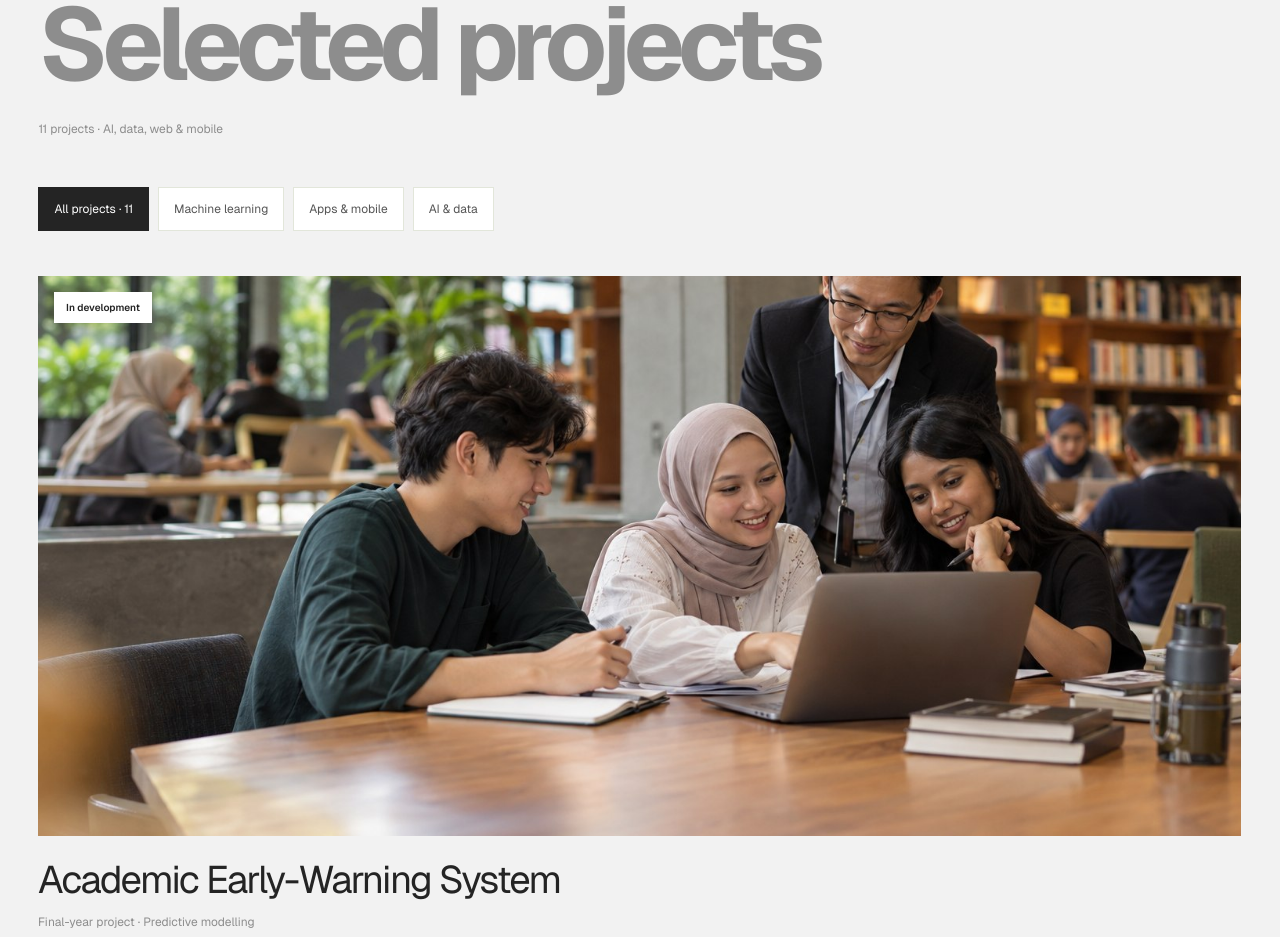
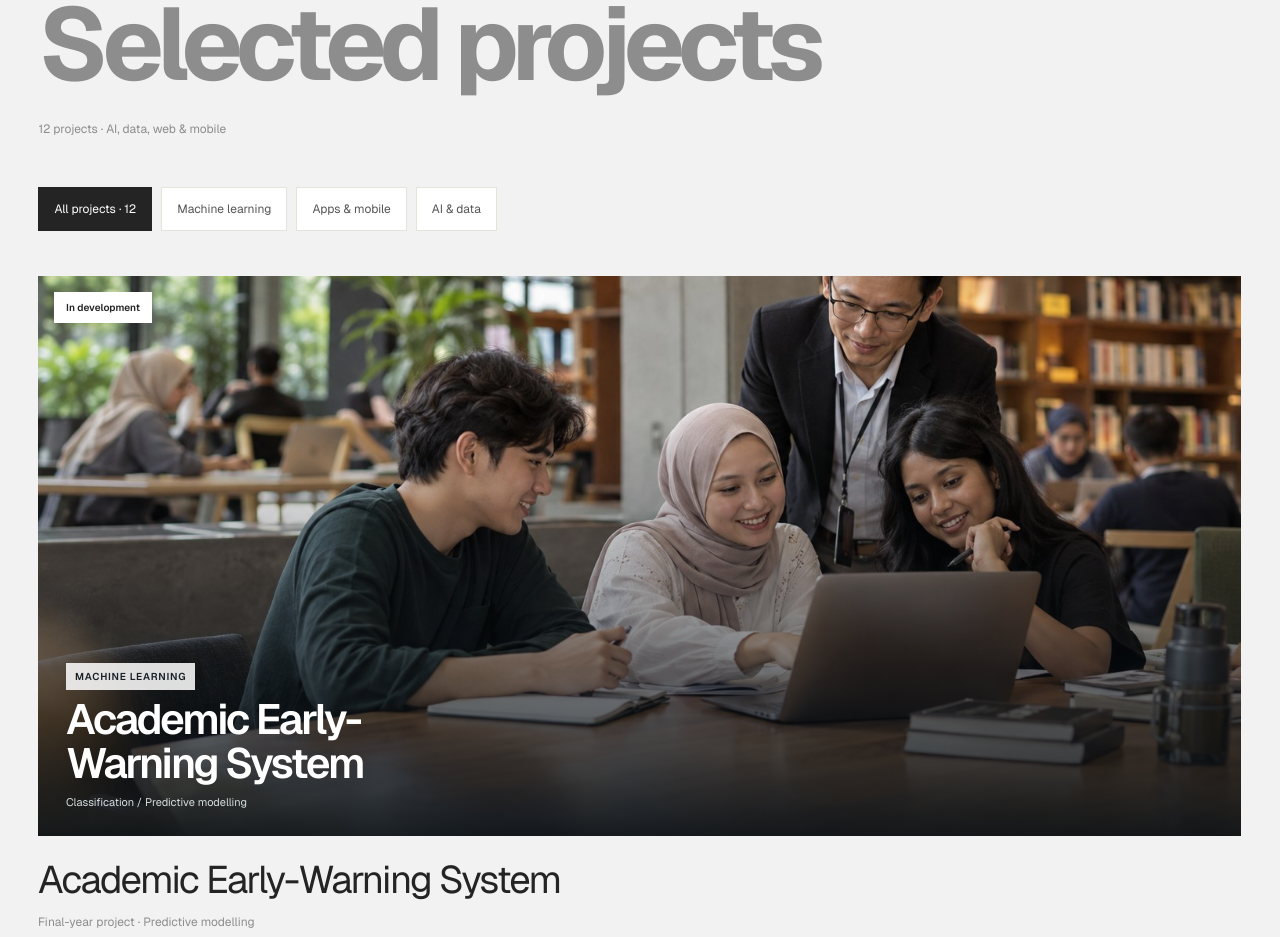
Before and after one commit to mohamadammar21-0518/my_portfolio, a React (Vite) app: page / in a window 1280 px wide. Shown: the part 1860-2797 px from the top of the page. Built offline with nearby package versions, Linux system fonts and the light colour scheme.

Commit message:
Refine portfolio content and project covers

```diff
--- a/src/App.tsx
+++ b/src/App.tsx
@@ -165,7 +165,7 @@ export default function App() {
       <section id="home" ref={hero}><EditorialHero /></section>
       <section id="introduction" className="reference-intro section">
         <div className="reference-label"><span>01</span><span>/introduction</span></div>
-        <Reveal><h2 className="intro-statement">Curious about data.<br /><span>Focused on making it useful.</span></h2></Reveal>
+        <Reveal><h2 className="intro-statement">Mohamad Ammar.<br /><span>Data Science, AI &amp; Software Development.</span></h2></Reveal>
         <div className="intro-grid">
           <img src="/images/editorial-portrait.jpeg" alt="Mohamad Ammar" loading="lazy" className="intro-photo" />
           <div>
--- a/src/components/ProjectVisual.tsx
+++ b/src/components/ProjectVisual.tsx
@@ -12,10 +12,16 @@ export function projectVisualCaption(project: PortfolioProject) {
 }
 
 export default function ProjectVisual({ project, eager = false }: { project: PortfolioProject; eager?: boolean }) {
-  if (project.image) return <img src={`/images/${project.image}`} alt={project.alt} loading={eager ? 'eager' : 'lazy'} />
-  return <div className="project-type-cover" aria-hidden="true">
-    <span className="cover-category">{project.category}</span>
-    <strong>{project.displayName}</strong>
-    <span className="cover-stack">{project.tags.slice(0, 3).join(' / ')}</span>
+  return <div className={`project-cover project-cover-${project.slug}`}>
+    <div className="project-cover-art">
+      {project.image
+        ? <img src={`/images/${project.image}`} alt={project.alt} loading={eager ? 'eager' : 'lazy'} />
+        : <span className="project-cover-monogram" aria-hidden="true">{project.displayName.slice(0, 2).toUpperCase()}</span>}
+    </div>
+    <div className="project-cover-label">
+      <span>{project.category}</span>
+      <strong>{project.displayName}</strong>
+      <small>{project.tags.slice(0, 2).join(' / ')}</small>
+    </div>
   </div>
 }
--- a/src/content.ts
+++ b/src/content.ts
@@ -181,6 +181,18 @@ export const projects = [
     overview: 'An XGBoost model trained on historical T20I data is paired with a four-tier team model. The system accounts for team strength, ICC ratings, venue history, recent form, and the statistical gap between top-ranked teams and underdogs. The Streamlit app presents win probabilities, points-table tracking, automated Super 8 groups, and knockout-stage projections.',
     focus: 'End-to-end modelling, domain-aware features, and interactive tournament simulation',
   },
+  {
+    name: 'Kafe Eman · Multi-Branch Café Platform', slug: 'kafe-eman', displayName: 'Kafe Eman', gallery: [],
+    problem: 'A multi-branch café needs a coherent customer experience and tools to manage its menu, orders, and operations.',
+    contribution: 'Built a responsive café web application with public pages, customer account flows, and an administrative dashboard.',
+    outcome: 'An MVP with a static preview mode and connected Convex and Clerk workflows when configured.',
+    highlight: 'Café commerce · Customer and admin flows', category: 'Apps & mobile',
+    status: 'MVP · In development', date: '2026', repoUrl: null, liveUrl: null,
+    tags: ['React', 'TypeScript', 'Tailwind CSS', 'Convex', 'Clerk'], image: 'kafe-eman-photo.jpg', alt: 'Representative café photograph for Kafe Eman',
+    description: 'A multi-branch café platform spanning the public website, customer accounts, and café administration.',
+    overview: 'Kafe Eman combines a café website and menu with reservation and contact pages, customer account and order flows, and an admin dashboard for branches, menu items, orders, and feedback. It uses React, TypeScript, Tailwind CSS, Framer Motion, Convex, and Clerk. The static preview shows the marketing experience; connected account, order, and admin features require the full backend configuration. AI assistance is planned rather than presented as a finished feature.',
+    focus: 'Responsive commerce UX, customer journeys, and operational tools',
+  },
 ]
 
 export const capabilities = [
--- a/src/editorial.css
+++ b/src/editorial.css
@@ -238,3 +238,24 @@ a:focus-visible,button:focus-visible { outline:2px solid #999; outline-offset:5p
 .intro-proof > span { display:flex; flex-direction:column; gap:8px; font-size:11px; line-height:1.5; color:#666; }
 .intro-proof strong { font-size:15px; font-weight:600; color:#242424; }
 @media(max-width:600px) { .reference-intro .editorial-bio > p { font-size:14px; }.intro-proof { grid-template-columns:1fr; gap:18px; }.intro-proof > span { flex-direction:row; justify-content:space-between; gap:16px; }.intro-proof strong { font-size:13px; flex-shrink:0; } }
+.neon-hero .reference-portrait video.hero-neon-video { object-position:72% center; }
+@media(max-width:600px) { .neon-hero .reference-portrait video.hero-neon-video { object-position:72% center; } }
+
+/* Consistent editorial covers pair source images with a readable project identity. */
+.project-card .project-cover { position:relative; display:block; height:380px; overflow:hidden; isolation:isolate; background:#172028; color:#fff; }
+.featured-project .project-card .project-cover { height:560px; }
+.project-cover-art { position:absolute; inset:0; overflow:hidden; }
+.project-cover-art img { width:100%; height:100%; object-fit:cover; object-position:center; filter:saturate(.86); transition:transform .5s ease; }
+.project-card:hover .project-cover-art img { transform:scale(1.045); }
+.project-cover:after { content:''; position:absolute; inset:0; background:linear-gradient(0deg,rgba(8,14,19,.93) 0%,rgba(8,14,19,.35) 42%,transparent 76%); pointer-events:none; }
+.project-cover-label { position:absolute; z-index:1; left:28px; right:28px; bottom:26px; display:flex; flex-direction:column; align-items:flex-start; gap:8px; }
+.project-cover-label span { padding:6px 9px; background:#ffffffdb; color:#172028; font-size:10px; font-weight:600; letter-spacing:.08em; text-transform:uppercase; }
+.project-cover-label strong { max-width:18ch; font-size:clamp(27px,3.3vw,48px); font-weight:600; letter-spacing:-.055em; line-height:1.04; text-wrap:balance; }
+.project-cover-label small { font-size:11px; color:#d6dee0; }
+.project-cover-monogram { position:absolute; top:18%; right:8%; font-size:clamp(100px,18vw,230px); font-weight:700; letter-spacing:-.1em; color:#ffffff17; }
+.project-cover-wordbuddy { background:#393254; }.project-cover-kafe-eman { background:#51352a; }.project-cover-ai-employee-revenue-command-center { background:#25294c; }
+.project-cover-kafe-eman .project-cover-art img,.project-cover-adaptiveflow .project-cover-art img,.project-cover-aquasense .project-cover-art img,.project-cover-student-success-ai .project-cover-art img { object-position:center; }
+.project-cover-ai-employee-revenue-command-center .project-cover-art img { object-fit:contain; padding:12%; background:#f0f1f4; }
+@media(max-width:900px) { .featured-project .project-card .project-cover { height:430px; } }
+@media(max-width:600px) { .project-card .project-cover,.featured-project .project-card .project-cover { height:300px; }.project-cover-label { left:18px; right:18px; bottom:18px; }.project-cover-label strong { font-size:30px; }.project-cover-art img { object-position:center; } }
+@media(prefers-reduced-motion:reduce) { .project-cover-art img { transition:none; } }
```
